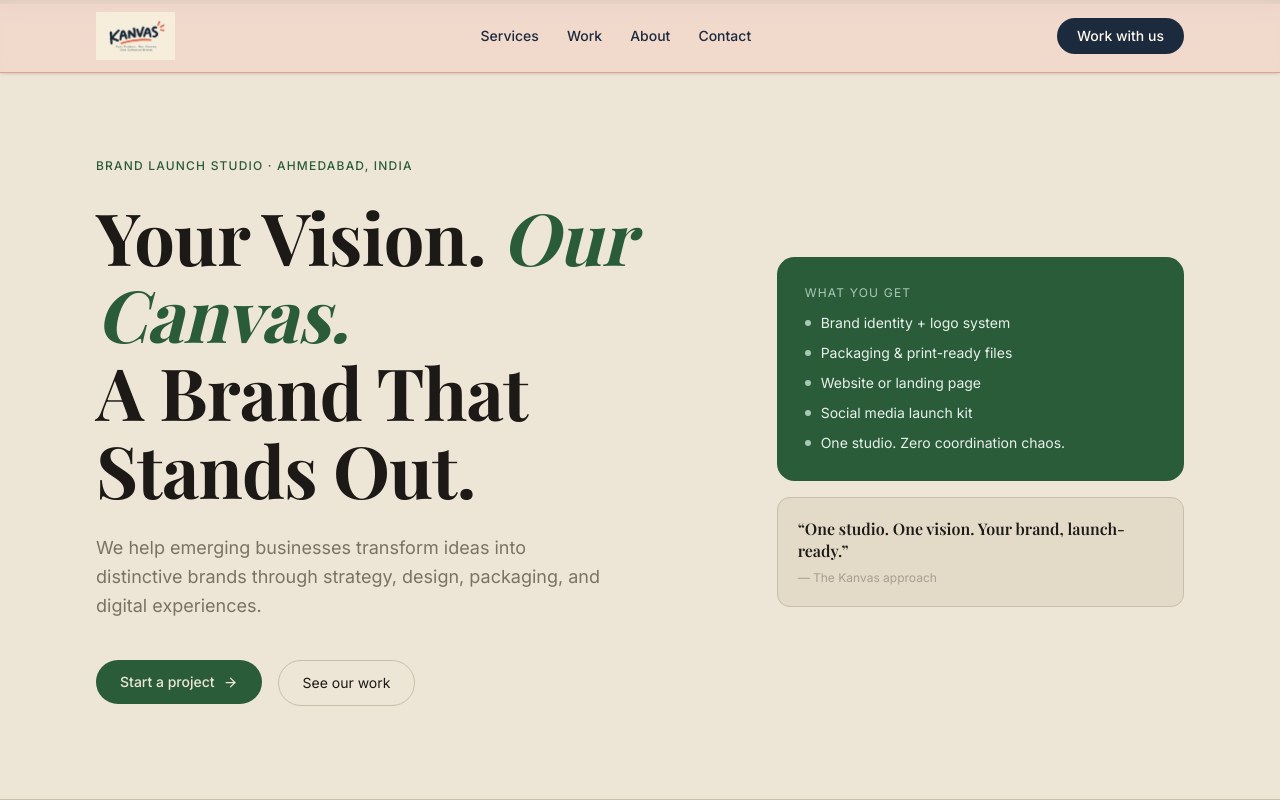
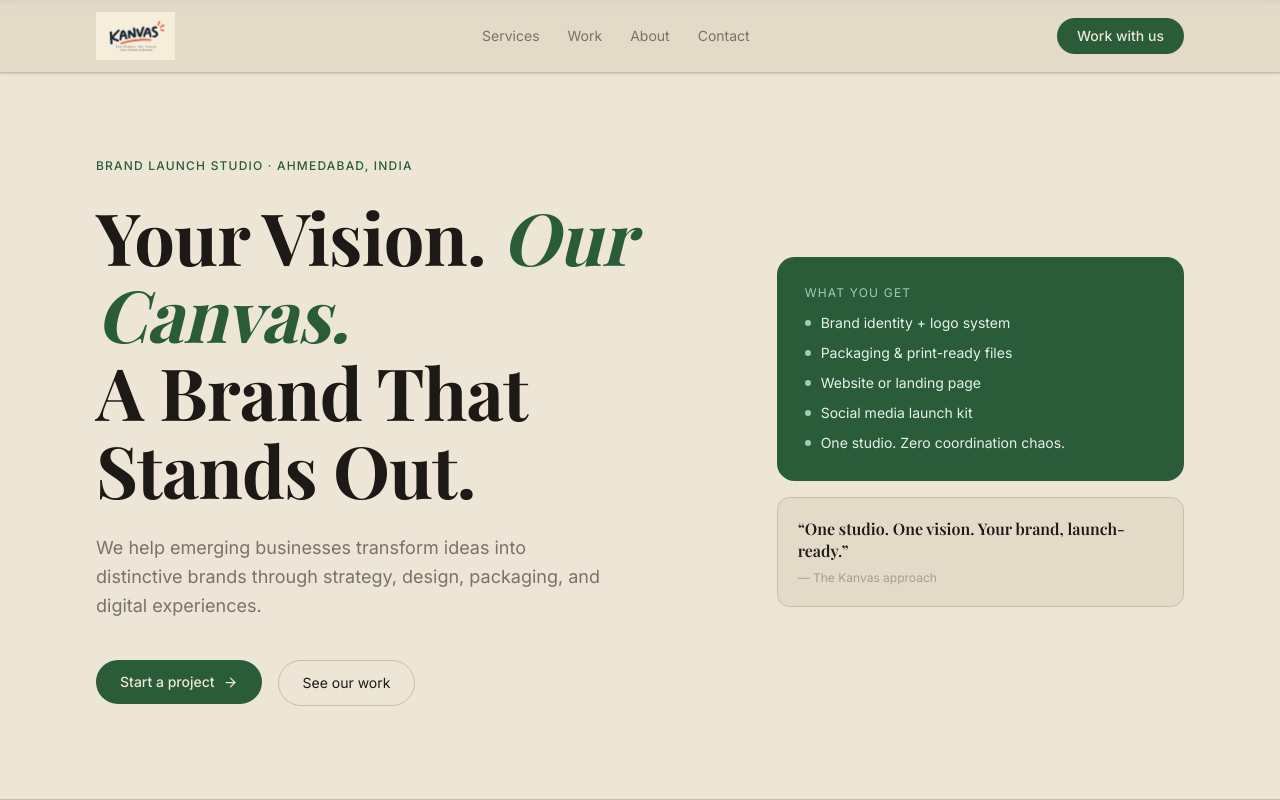
Before and after one commit to vivekrawal210706/Kanvas, a Next.js app: page / in a window 1280 px wide. Shown: the top 800 px of the page. Built offline with nearby package versions, Linux system fonts and the light colour scheme; a web font is replaced by a local one.

Commit message:
Refine navbar with subtle linen shade and original palette

```diff
--- a/src/components/layout/Navbar.tsx
+++ b/src/components/layout/Navbar.tsx
@@ -27,8 +27,8 @@ export default function Navbar() {
     <header
       className={`fixed top-0 left-0 right-0 z-50 transition-all duration-300 ${
         scrolled
-          ? "bg-[#F1D8CB]/95 backdrop-blur-md border-b border-[#D98A75] shadow-sm"
-          : "bg-[#F1D8CB]/90 backdrop-blur-sm border-b border-[#D98A75]/70 shadow-sm"
+          ? "bg-[#D9D0BC]/98 backdrop-blur-md border-b border-[#C8BFA8] shadow-sm"
+          : "bg-[#E3DAC8]/95 backdrop-blur-sm border-b border-[#C8BFA8] shadow-sm"
       }`}
     >
       <div className="max-w-6xl mx-auto px-6 lg:px-8">
@@ -44,7 +44,7 @@ export default function Navbar() {
               <Link
                 key={link.href}
                 href={link.href}
-                className="text-sm font-medium text-[#1C2A3D] hover:text-[#C85F4B] transition-colors duration-200"
+                className="text-sm text-[#7A7264] hover:text-[#1C1916] transition-colors duration-200"
               >
                 {link.label}
               </Link>
@@ -55,7 +55,7 @@ export default function Navbar() {
           <div className="hidden md:flex">
             <Link
               href="/contact"
-              className="inline-flex items-center px-5 py-2 rounded-full bg-[#1C2A3D] text-[#FFF9EF] text-sm font-medium hover:bg-[#30445E] transition-colors duration-200"
+              className="inline-flex items-center px-5 py-2 rounded-full bg-[#2A5C3A] text-[#EDE6D6] text-sm font-medium hover:bg-[#1E4429] transition-colors duration-200"
             >
               Work with us
             </Link>
@@ -63,7 +63,7 @@ export default function Navbar() {
 
           {/* Mobile toggle */}
           <button
-            className="md:hidden p-1.5 text-[#1C2A3D] hover:text-[#C85F4B] transition-colors"
+            className="md:hidden p-1.5 text-[#7A7264] hover:text-[#1C1916] transition-colors"
             onClick={() => setMenuOpen(!menuOpen)}
             aria-label="Toggle menu"
             id="mobile-menu-toggle"
@@ -81,7 +81,7 @@ export default function Navbar() {
             animate={{ opacity: 1, height: "auto" }}
             exit={{ opacity: 0, height: 0 }}
             transition={{ duration: 0.2 }}
-            className="md:hidden bg-[#F1D8CB] border-t border-[#D98A75] overflow-hidden"
+            className="md:hidden bg-[#E3DAC8] border-t border-[#C8BFA8] overflow-hidden"
           >
             <div className="px-6 py-5 flex flex-col gap-4">
               {navLinks.map((link) => (
@@ -97,7 +97,7 @@ export default function Navbar() {
               <Link
                 href="/contact"
                 onClick={() => setMenuOpen(false)}
-                className="mt-1 inline-flex justify-center px-5 py-2.5 rounded-full bg-[#1C2A3D] text-[#FFF9EF] text-sm font-medium"
+                className="mt-1 inline-flex justify-center px-5 py-2.5 rounded-full bg-[#2A5C3A] text-[#EDE6D6] text-sm font-medium"
               >
                 Work with us
               </Link>
```
